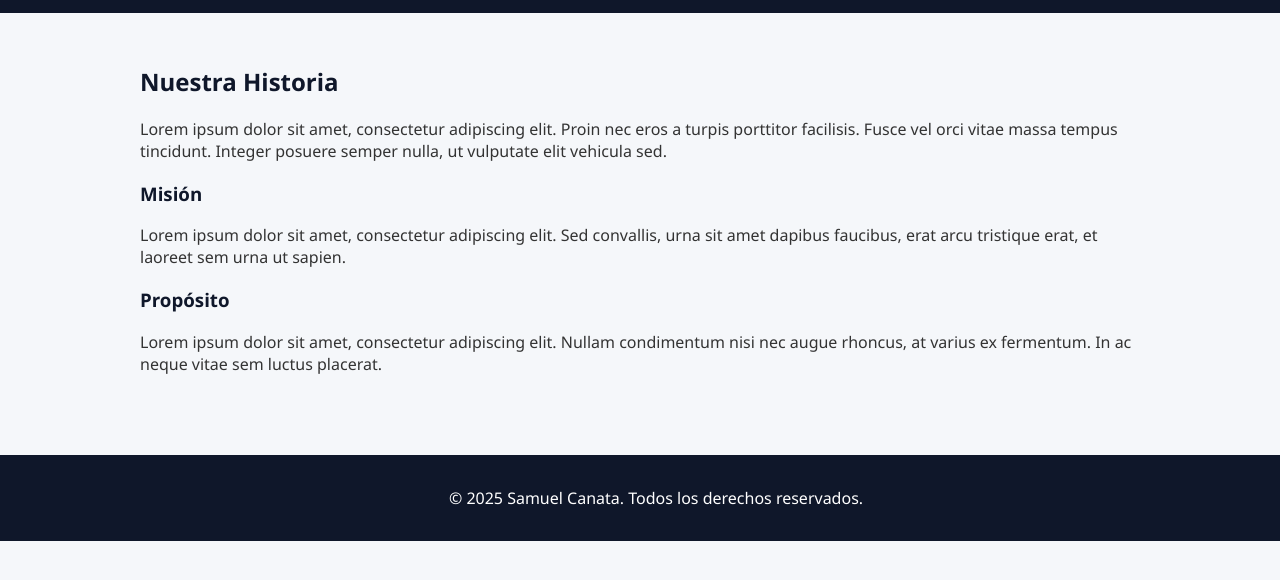
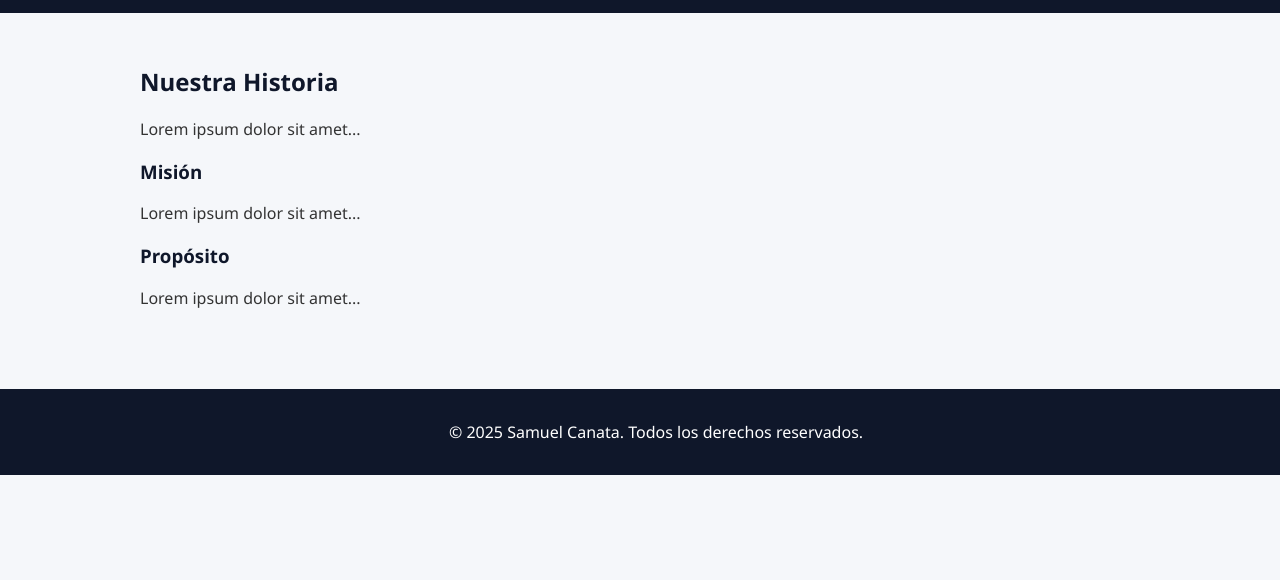
Before and after one commit to samuelcanta/samuelcanta.github.io, a plain HTML site: page historia.html in a window 1280 px wide. Shown: the part 100-680 px from the top of the page. Drawn offline with Linux system fonts and the light colour scheme.

Commit message:
Update historia.html

```diff
--- a/historia.html
+++ b/historia.html
@@ -24,16 +24,18 @@
     </nav>
   </header>
 
-  <main>
+<main class="historia-bg">
+  <div class="content-overlay">
     <h2>Nuestra Historia</h2>
-    <p>Lorem ipsum dolor sit amet, consectetur adipiscing elit. Proin nec eros a turpis porttitor facilisis. Fusce vel orci vitae massa tempus tincidunt. Integer posuere semper nulla, ut vulputate elit vehicula sed.</p>
+    <p>Lorem ipsum dolor sit amet...</p>
 
     <h3>Misión</h3>
-    <p>Lorem ipsum dolor sit amet, consectetur adipiscing elit. Sed convallis, urna sit amet dapibus faucibus, erat arcu tristique erat, et laoreet sem urna ut sapien.</p>
+    <p>Lorem ipsum dolor sit amet...</p>
 
     <h3>Propósito</h3>
-    <p>Lorem ipsum dolor sit amet, consectetur adipiscing elit. Nullam condimentum nisi nec augue rhoncus, at varius ex fermentum. In ac neque vitae sem luctus placerat.</p>
-  </main>
+    <p>Lorem ipsum dolor sit amet...</p>
+  </div>
+</main>
 
   <footer>
     <p>&copy; 2025 Samuel Canata. Todos los derechos reservados.</p>
```
